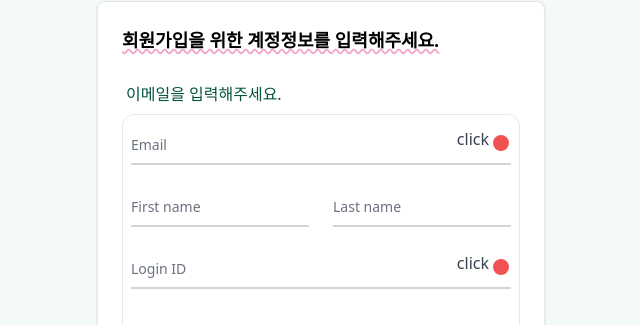
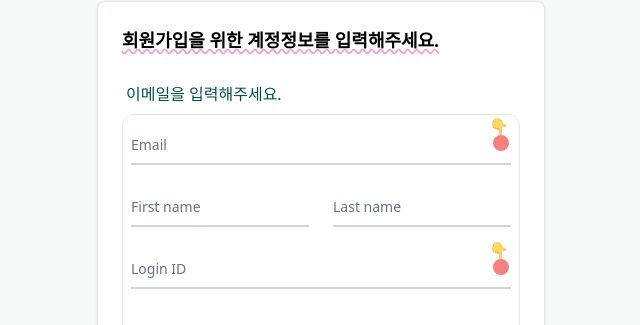
Before and after one commit to 42Seoul-Tea42/frontend, a Next.js app: page /auth/signup in a window 1280 px wide. Shown: the part 138-463 px from the top of the page, without its empty margins (319-959 px from the left). Built offline with nearby package versions, Linux system fonts and the light colour scheme; no server answers.

Commit message:
style 회원가입 가이드 문구 순서 수정, 중복체크 시인성 향상

```diff
--- a/app/(pages)/components/Indicator.tsx
+++ b/app/(pages)/components/Indicator.tsx
@@ -2,16 +2,17 @@ interface IndicatorProps {
   color: string;
   onClick?: () => void;
   text?: string;
+  pulse?: boolean;
 }
 
-function Indicator({ color, onClick, text }: IndicatorProps) {
+function Indicator({ color, onClick, text, pulse }: IndicatorProps) {
   return (
-    <div className="relative">
+    <div className={`relative ${pulse ? 'animate-pulse' : ''}`}>
       <span
         onClick={onClick}
         className={`${color} absolute bottom-8 right-0 w-5 h-5 border-2 border-white rounded-full`}
       >
-        <p className="font-thin text-gray-700 absolute bottom-0 right-5">{text}</p>
+        <p className="whitespace-nowrap animate-bounce font-thin text-gray-700 absolute bottom-3 right-0">{text}</p>
       </span>
     </div>
   );
--- a/app/auth/signup/hooks/useValidationCheck.tsx
+++ b/app/auth/signup/hooks/useValidationCheck.tsx
@@ -47,11 +47,11 @@ export const useValidationCheck = () => {
   useEffect(() => {
     const validations = [
       { check: validateEmail, errorMsg: validateEmail() },
+      { check: validateEmailDupCheck, errorMsg: validateEmailDupCheck() },
       { check: validateUserName, errorMsg: validateUserName() },
       { check: validateLoginId, errorMsg: validateLoginId() },
-      { check: validatePassword, errorMsg: validatePassword() },
       { check: validateIdDupCheck, errorMsg: validateIdDupCheck() },
-      { check: validateEmailDupCheck, errorMsg: validateEmailDupCheck() }
+      { check: validatePassword, errorMsg: validatePassword() }
     ];
 
     const findError = validations.find(validation => validation.errorMsg !== '');
--- a/app/auth/signup/page.tsx
+++ b/app/auth/signup/page.tsx
@@ -56,7 +56,8 @@ const Signup: React.FC = () => {
                   // 이메일 중복체크
                   onClick={() => dispatch<any>(getCheckDuplicateEmail())}
                   color={validation.isEmailDuplicateChecked ? 'bg-green-500' : 'hover:opacity-50 bg-red-500'}
-                  text={validation.isEmailDuplicateChecked ? '' : 'click'}
+                  text={validation.isEmailDuplicateChecked ? '' : '👇'}
+                  pulse={validation.isEmailDuplicateChecked ? false : true}
                 />
               }
             />
@@ -71,7 +72,8 @@ const Signup: React.FC = () => {
                   // 아이디 중복체크
                   onClick={() => dispatch<any>(getCheckDuplicateId())}
                   color={validation.isIdDuplicateChecked ? 'bg-green-500' : 'hover:opacity-50 bg-red-500'}
-                  text={validation.isIdDuplicateChecked ? '' : 'click'}
+                  text={validation.isIdDuplicateChecked ? '' : '👇'}
+                  pulse={validation.isIdDuplicateChecked ? false : true}
                 />
               }
             />
```
